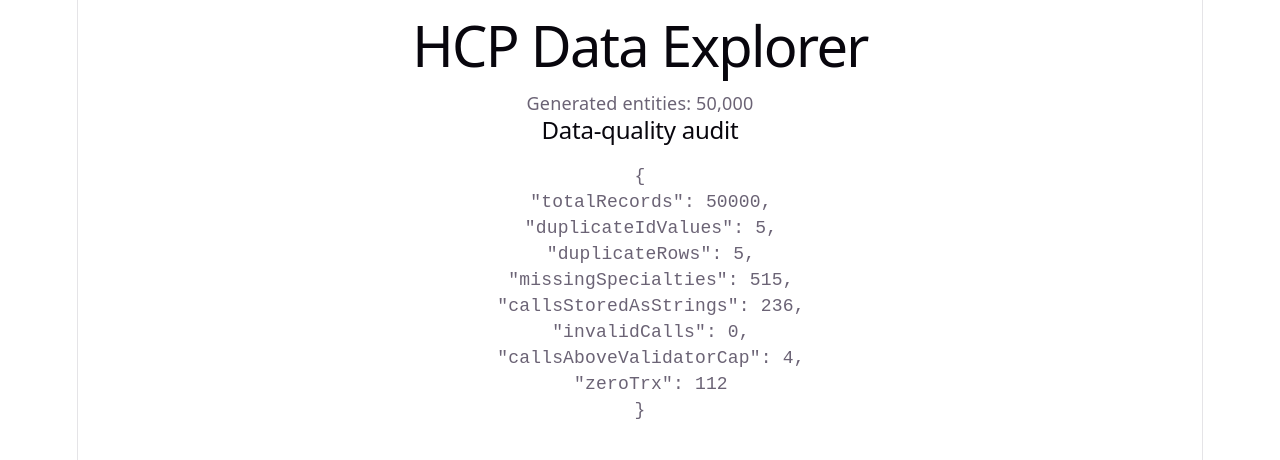
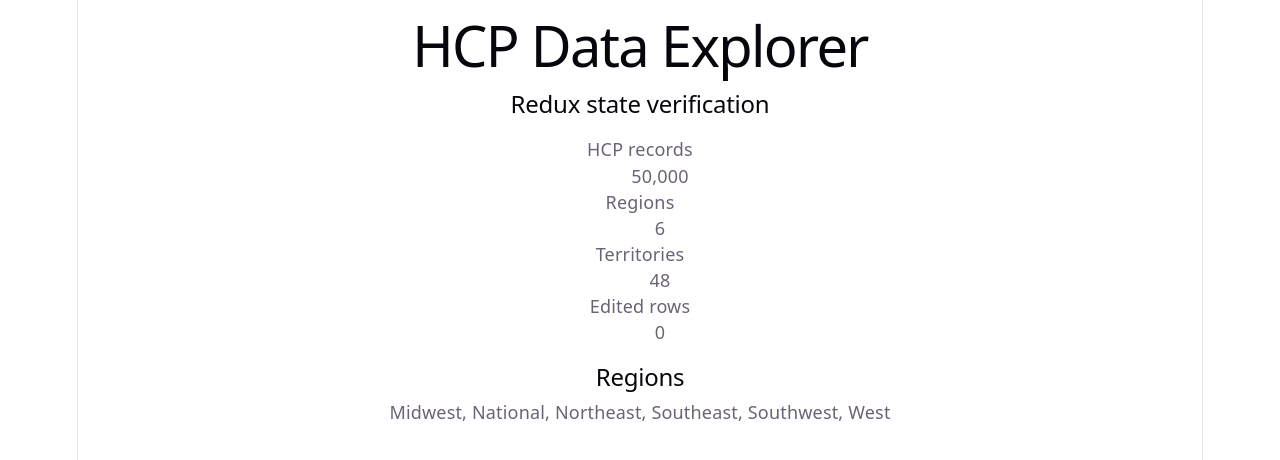
Before and after one commit to tkaur64/hcp-data-explorer, a React (Vite) app: page / in a window 1280 px wide. Shown: the top 460 px of the page. Built offline with nearby package versions, Linux system fonts and the light colour scheme.

Commit message:
feat: add Redux explorer selectors

```diff
--- a/src/App.tsx
+++ b/src/App.tsx
@@ -1,24 +1,36 @@
 import "./App.css";
-import { generateRows } from "./provided/data-generator";
+import { useAppSelector } from "./app/hooks";
 import {
-  auditRows,
-  createHcpEntities,
-} from "./domain/hcp";
-
-const rawRecords = generateRows(42, 50000);
-const hcpEntities = createHcpEntities(rawRecords);
-const dataQualityReport = auditRows(rawRecords);
+  selectExplorerSummary,
+  selectRegionNames,
+} from "./features/explorer/explorerSelectors";
 
 function App() {
+  const summary = useAppSelector(selectExplorerSummary);
+  const regions = useAppSelector(selectRegionNames);
+
   return (
     <main>
       <h1>HCP Data Explorer</h1>
 
-      <p>Generated entities: {hcpEntities.length.toLocaleString()}</p>
+      <h2>Redux state verification</h2>
 
-      <h2>Data-quality audit</h2>
+      <dl>
+        <dt>HCP records</dt>
+        <dd>{summary.totalRecords.toLocaleString()}</dd>
 
-      <pre>{JSON.stringify(dataQualityReport, null, 2)}</pre>
+        <dt>Regions</dt>
+        <dd>{summary.regionCount}</dd>
+
+        <dt>Territories</dt>
+        <dd>{summary.territoryCount}</dd>
+
+        <dt>Edited rows</dt>
+        <dd>{summary.editedRowCount}</dd>
+      </dl>
+
+      <h2>Regions</h2>
+      <p>{regions.join(", ")}</p>
     </main>
   );
 }
--- /dev/null
+++ b/src/features/explorer/explorerSelectors.ts
@@ -0,0 +1,30 @@
+import { createSelector } from "@reduxjs/toolkit";
+import type { RootState } from "../../app/store";
+import { hcpAdapter } from "./explorerSlice";
+
+export const selectExplorerState = (state: RootState) => state.explorer;
+
+export const {
+  selectAll: selectAllHcps,
+  selectById: selectHcpById,
+  selectIds: selectHcpIds,
+  selectTotal: selectHcpTotal,
+} = hcpAdapter.getSelectors<RootState>(selectExplorerState);
+
+export const selectRegionNames = createSelector(
+  [selectExplorerState],
+  (explorer) =>
+    Object.keys(explorer.aggregates.regions).sort((first, second) =>
+      first.localeCompare(second),
+    ),
+);
+
+export const selectExplorerSummary = createSelector(
+  [selectExplorerState],
+  (explorer) => ({
+    totalRecords: explorer.ids.length,
+    regionCount: Object.keys(explorer.aggregates.regions).length,
+    territoryCount: Object.keys(explorer.aggregates.territories).length,
+    editedRowCount: Object.keys(explorer.edits).length,
+  }),
+);
```
